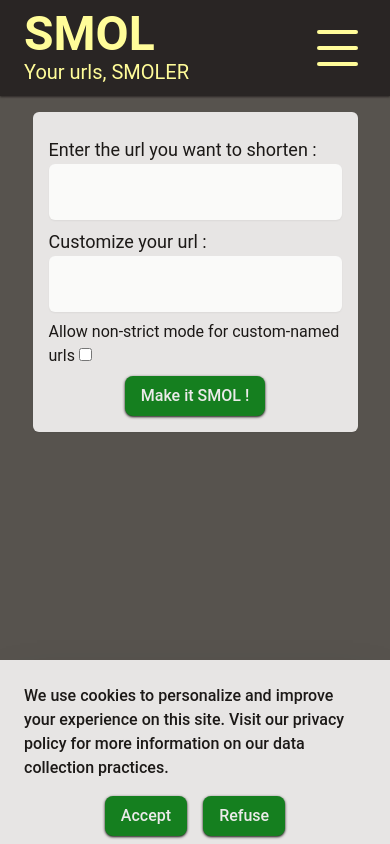
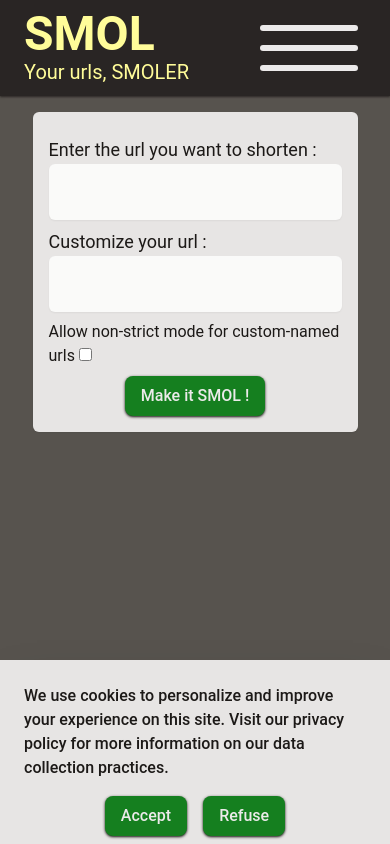
Before and after one commit to Janxa/smol, a React (Create React App) app in the folder client/: page / in a window 390 px wide. Built offline with nearby package versions, Linux system fonts and the light colour scheme.

Commit message:
Adding animations to hamburger menu

```diff
--- a/client/src/components/Header.jsx
+++ b/client/src/components/Header.jsx
@@ -1,17 +1,19 @@
 import React, { Component } from "react";
-const Header = ({ToggleSidebar}) => {
-
+const Header = ({ToggleSidebar,sidebarVisible}) => {
   return (
     <header className="bg-stone-800 h-24 px-6 py-2 flex items-center justify-around shadow-sm shadow-stone-800 z-20 ">
       <div className="w-2/3">
         <h1 className="text-secondary-yellow font-bold text-5xl">SMOL</h1>
         <h2 className="text-secondary-yellow text-xl" >Your urls, SMOLER</h2>
       </div>
-      <div className="w-1/3 h-3/5 flex flex-col justify-around items-end ">
-      <button onClick={ToggleSidebar} className="w-1/2 rounded-md px-2 h-full flex flex-col justify-around items-center hover:brightness-75 transition-all ease-in-out duration-100 active:scale-95">
-        <div className="bg-secondary-yellow rounded-md w-full h-[10%] inline-block"></div>
-        <div className="bg-secondary-yellow rounded-md w-full h-[10%] inline-block"></div>
-        <div className="bg-secondary-yellow rounded-md w-full h-[10%] inline-block"></div>
+
+      <div className="w-1/3 h-full flex flex-col justify-around items-end ">
+      <button onClick={(ToggleSidebar)} className={sidebarVisible
+      ?"w-full sm:w-1/2 md:w-1/3 lg:1/4 h-3/4 rounded-md px-2  flex flex-col justify-around items-center [&>:first-child]:opacity-1 [&>:first-child]:translate-y-[460%] [&>:first-child]:rotate-45 [&>*]:hover:bg-primary-white [&>*]:bg-secondary-yellow [&>*]:transition-all [&>*]:duration-200 [&>:last-child]:rotate-45 [&>:last-child]:-translate-y-[200%] [&>:nth-child(2)]:-rotate-45 [&>:nth-child(2)]:translate-y-full"
+      :"w-full sm:w-1/2 md:w-1/3 lg:1/4 h-3/4 rounded-md px-2  flex flex-col justify-around items-center transition-all ease-in-out duration-100 active:scale-95  [&>*]:hover:bg-secondary-yellow [&>*]:transition-all [&>*]:duration-200 "}>
+        <div className="bg-primary-white rounded-md w-full h-[10%] inline-block"></div>
+        <div className="bg-primary-white rounded-md w-full h-[10%] inline-block"></div>
+        <div className="bg-primary-white rounded-md w-full h-[10%] inline-block"></div>
       </button>
       </div>
     </header>
```
